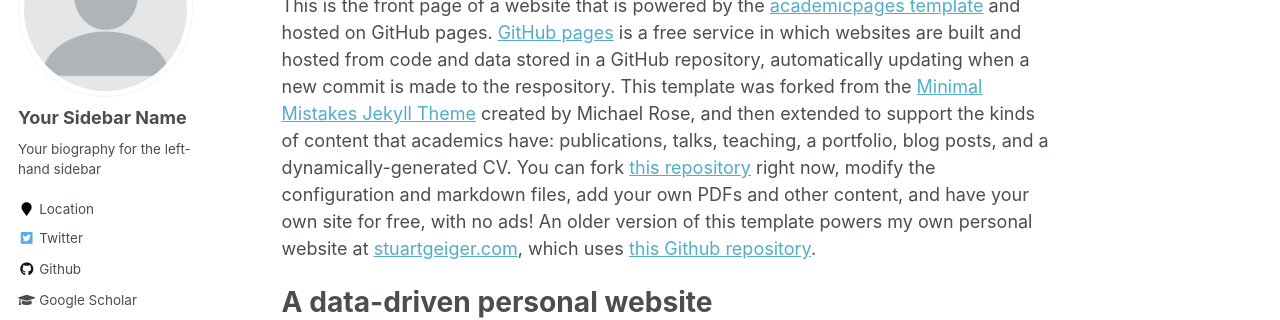
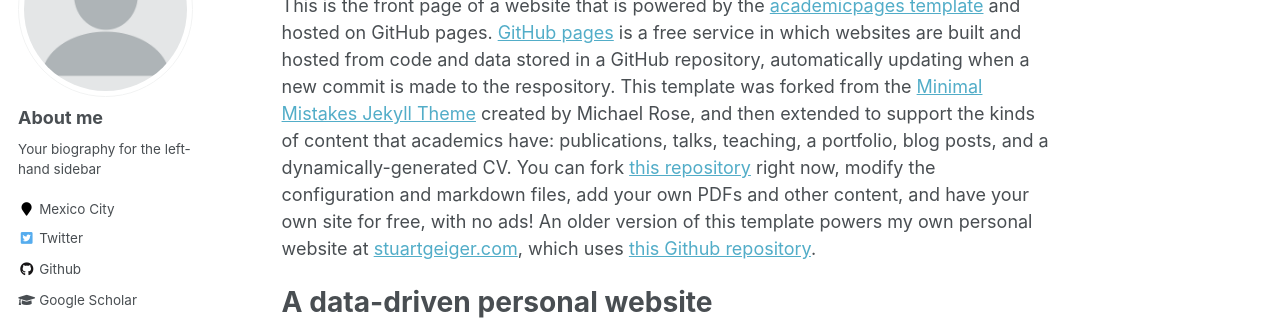
Before and after one commit to roher1727/roher1727.github.io, a Jekyll site: the page built from _pages/about.md, in a window 1280 px wide. Shown: the part 196-516 px from the top of the page. Built offline with Jekyll 4.4.1, drawn with Linux system fonts in a browser that asks for light colours; some web fonts are replaced.

Commit message:
[ADD] Personal“

```diff
--- a/_config.yml
+++ b/_config.yml
@@ -80,10 +80,10 @@
 
 # Site Author
 author:
-  name             : "Your Sidebar Name"
+  name             : "About me"
   avatar           : "profile.png"
   bio              : "Your biography for the left-hand sidebar"
-  location         : "Location"
+  location         : "Mexico City"
   employer         :
   pubmed           : "https://www.ncbi.nlm.nih.gov/pubmed/?term=john+snow"
   googlescholar    : "http://yourfullgooglescholarurl.com"
```
